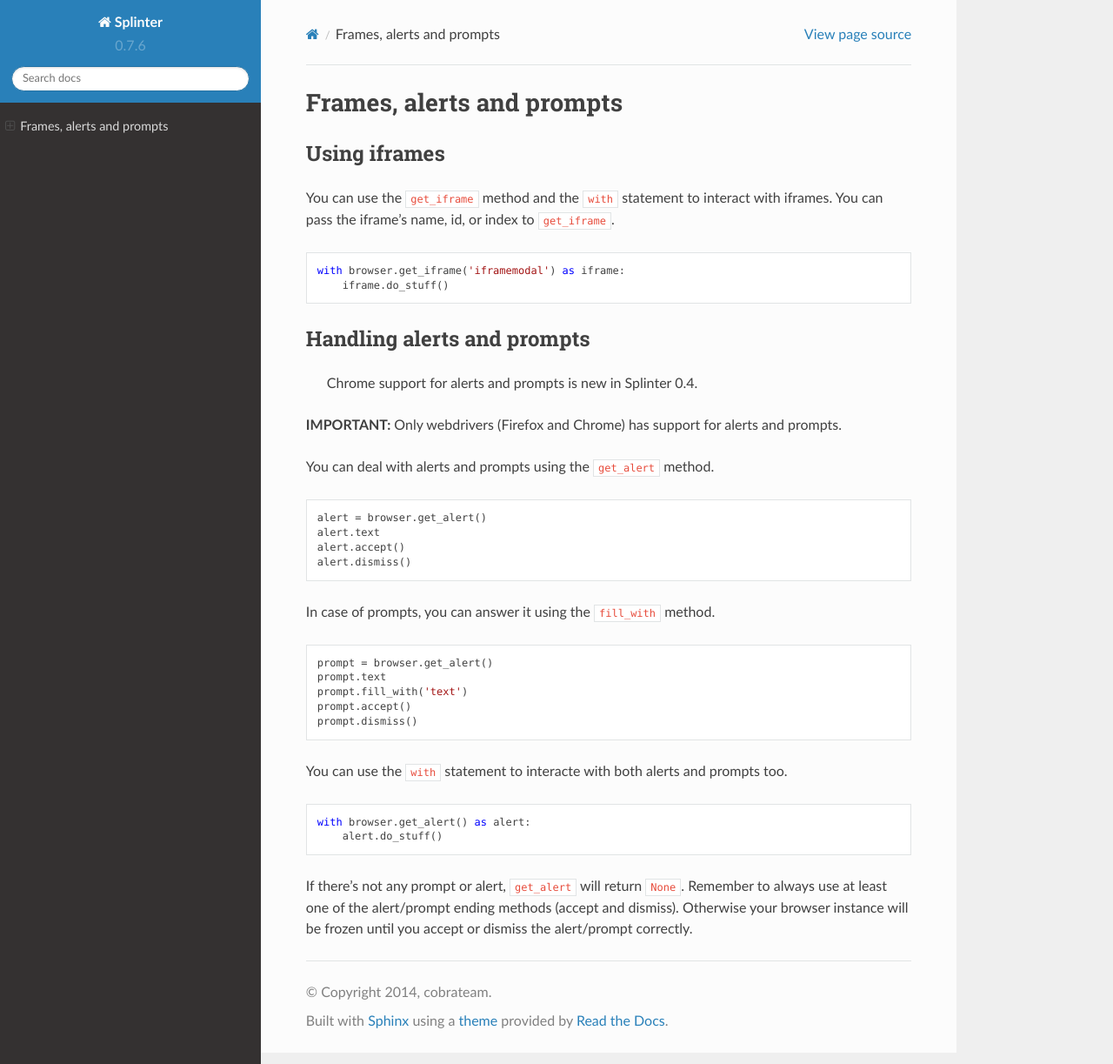
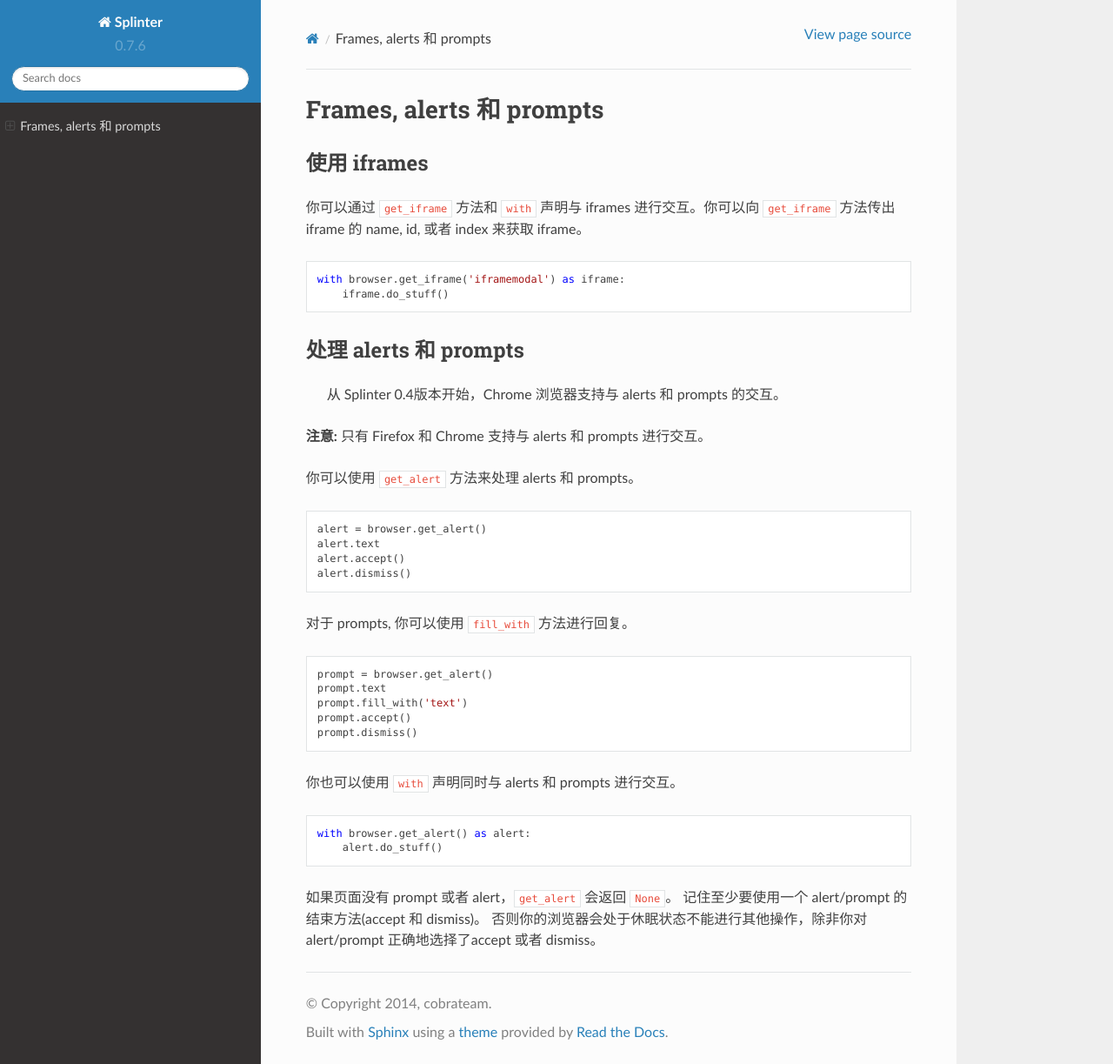
Before and after one commit to Wooden-Robot/splinter-docs-zh_CN, a Sphinx documentation site: the page built from docs/iframes-and-alerts.rst, in a window 1280 px wide and 1223 px high. Shown: the whole window at 87% size. Built offline with Sphinx 7.4.7 and the Read the Docs theme 2.0.0, drawn with Linux system fonts in a browser that asks for light colours.

Commit message:
chg: 完成 javascript 和 iframes-and-alerts 页面的翻译

```diff
--- a/docs/iframes-and-alerts.rst
+++ b/docs/iframes-and-alerts.rst
@@ -7,13 +7,13 @@
     :keywords: splinter, python, tutorial, alerts, prompts, iframes, acceptance tests
 
 ++++++++++++++++++++++++++
-Frames, alerts and prompts
+Frames, alerts 和 prompts
 ++++++++++++++++++++++++++
 
-Using iframes
+使用 iframes
 -------------
 
-You can use the ``get_iframe`` method and the ``with`` statement to interact with iframes. You can pass the iframe's name, id, or index to ``get_iframe``.
+你可以通过 ``get_iframe`` 方法和 ``with`` 声明与 iframes 进行交互。你可以向 ``get_iframe`` 方法传出 iframe 的 name, id, 或者 index 来获取 iframe。
 
 .. highlight:: python
 
@@ -23,14 +23,14 @@
         iframe.do_stuff()
 
 
-Handling alerts and prompts
+处理 alerts 和 prompts
 ---------------------------
 
-    Chrome support for alerts and prompts is new in Splinter 0.4.
+    从 Splinter 0.4版本开始，Chrome 浏览器支持与 alerts 和 prompts 的交互。
 
-**IMPORTANT:** Only webdrivers (Firefox and Chrome) has support for alerts and prompts.
+**注意:** 只有 Firefox 和 Chrome 支持与 alerts 和 prompts 进行交互。
 
-You can deal with alerts and prompts using the ``get_alert`` method.
+你可以使用 ``get_alert`` 方法来处理 alerts 和 prompts。
 
 .. highlight:: python
 
@@ -42,7 +42,7 @@
     alert.dismiss()
 
 
-In case of prompts, you can answer it using the ``fill_with`` method.
+对于 prompts, 你可以使用 ``fill_with`` 方法进行回复。
 
 .. highlight:: python
 
@@ -55,7 +55,7 @@
     prompt.dismiss()
 
 
-You can use the ``with`` statement to interacte with both alerts and prompts too.
+你也可以使用 ``with`` 声明同时与 alerts 和 prompts 进行交互。
 
 .. highlight:: python
 
@@ -64,6 +64,6 @@
     with browser.get_alert() as alert:
         alert.do_stuff()
 
-If there's not any prompt or alert, ``get_alert`` will return ``None``.
-Remember to always use at least one of the alert/prompt ending methods (accept and dismiss).
-Otherwise your browser instance will be frozen until you accept or dismiss the alert/prompt correctly.
+如果页面没有 prompt 或者 alert，``get_alert`` 会返回 ``None``。
+记住至少要使用一个 alert/prompt 的结束方法(accept 和 dismiss)。
+否则你的浏览器会处于休眠状态不能进行其他操作，除非你对 alert/prompt 正确地选择了accept 或者 dismiss。
--- a/docs/index.rst
+++ b/docs/index.rst
@@ -75,7 +75,7 @@
 -------------
 
 * :doc:`处理 HTTP 状态码和异常 </http-status-code-and-exception>`
-* :doc:`与 iframes, alerts 和 prompts 互动 </iframes-and-alerts>`
+* :doc:`与 iframes, alerts 和 prompts 交互 </iframes-and-alerts>`
 
 Drivers
 -------
--- a/docs/javascript.rst
+++ b/docs/javascript.rst
@@ -7,10 +7,10 @@
     :keywords: splinter, python, tutorial, javascript
 
 ++++++++++++++++++++
-Executing javascript
+执行 javascript
 ++++++++++++++++++++
 
-You can easily execute JavaScript, in drivers which support it:
+如果 driver 可执行 javascript，那么你可以通过下面的例子很方便地执行 javascript 代码：
 
 .. highlight:: python
 
@@ -18,7 +18,7 @@
 
     browser.execute_script("$('body').empty()")
 
-You can return the result of the script:
+你可以获取到执行脚本后返回的值:
 
 .. highlight:: python
 
```
Also changed, not shown: other parts of docs/index.rst (+1 -0 lines), docs/drivers/firefox.rst (+14 -0 lines).
